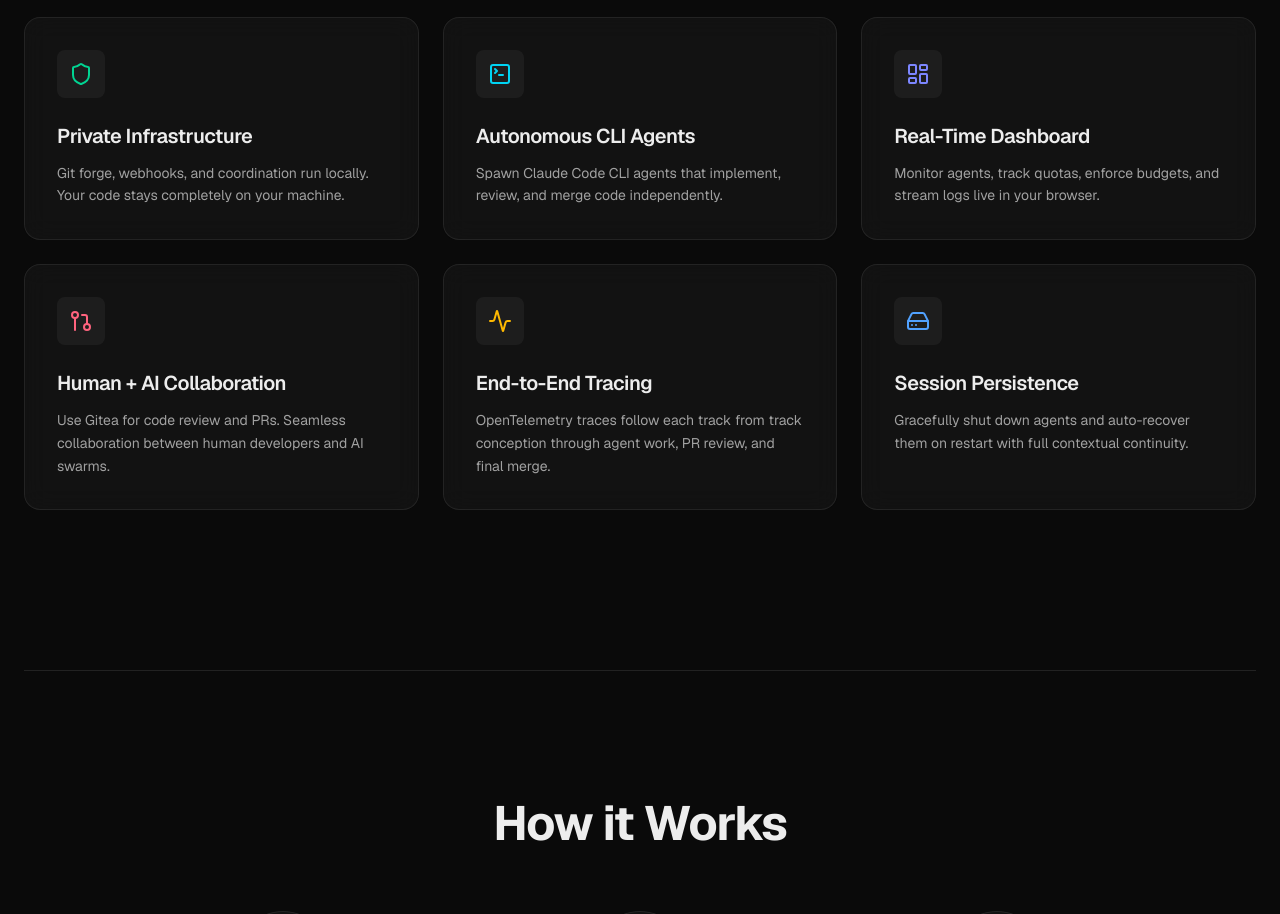
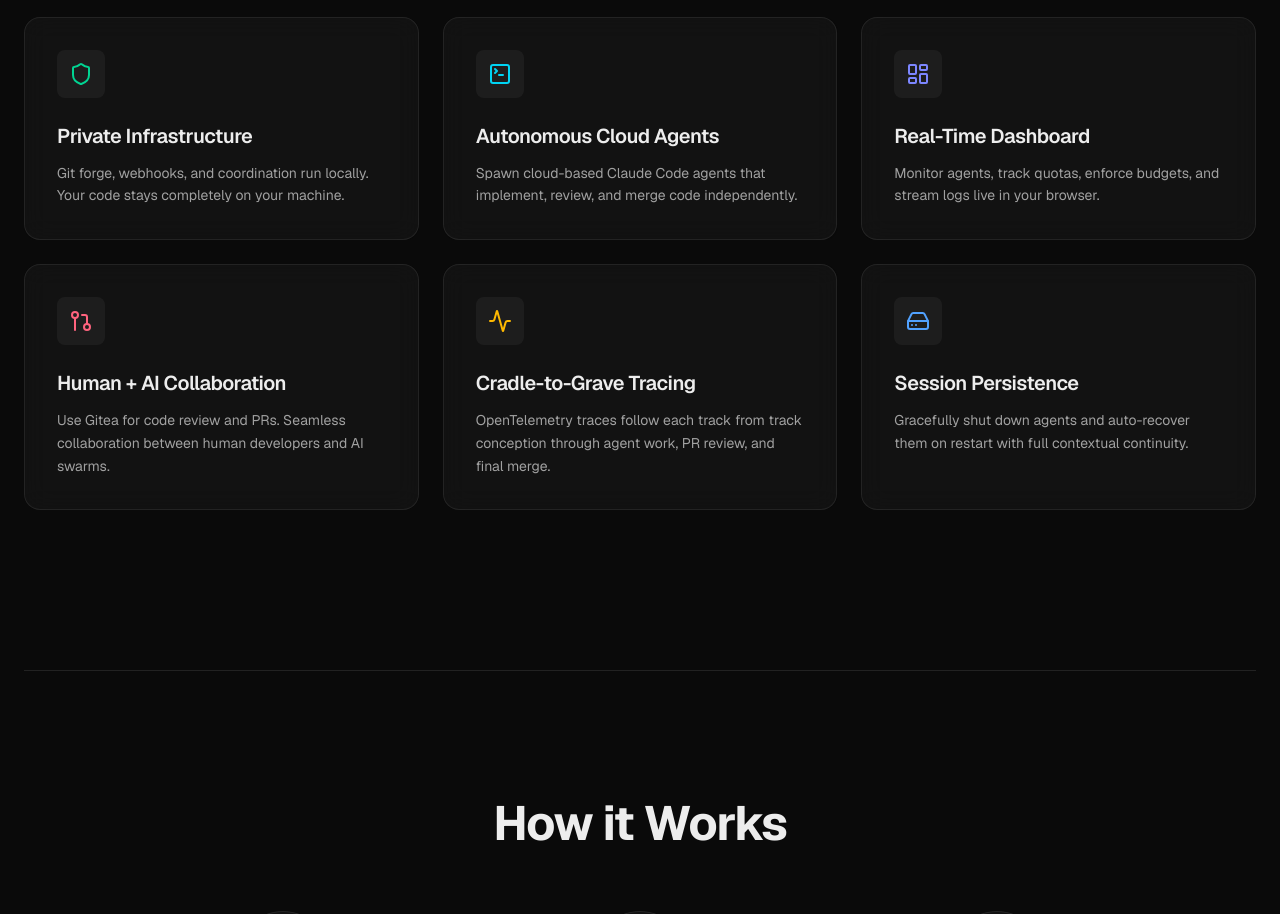
Before and after one commit to Goblinlordx/kiloforge_site, a Next.js app: page / in a window 1280 px wide. Shown: the part 1300-2214 px from the top of the page. Built offline with nearby package versions, Linux system fonts and the light colour scheme; no server answers.

Commit message:
docs: update feature names to Autonomous Cloud Agents and Cradle-to-Grave Tracing

```diff
--- a/src/app/page.tsx
+++ b/src/app/page.tsx
@@ -191,8 +191,8 @@
             />
             <FeatureCard
               icon={<TerminalSquare className="w-6 h-6 text-cyan-400" />}
-              title="Autonomous CLI Agents"
-              description="Spawn Claude Code CLI agents that implement, review, and merge code independently."
+              title="Autonomous Cloud Agents"
+              description="Spawn cloud-based Claude Code agents that implement, review, and merge code independently."
             />
             <FeatureCard
               icon={<LayoutDashboard className="w-6 h-6 text-indigo-400" />}
@@ -206,7 +206,7 @@
             />
             <FeatureCard
               icon={<Activity className="w-6 h-6 text-amber-400" />}
-              title="End-to-End Tracing"
+              title="Cradle-to-Grave Tracing"
               description="OpenTelemetry traces follow each track from track conception through agent work, PR review, and final merge."
             />
             <FeatureCard
```
